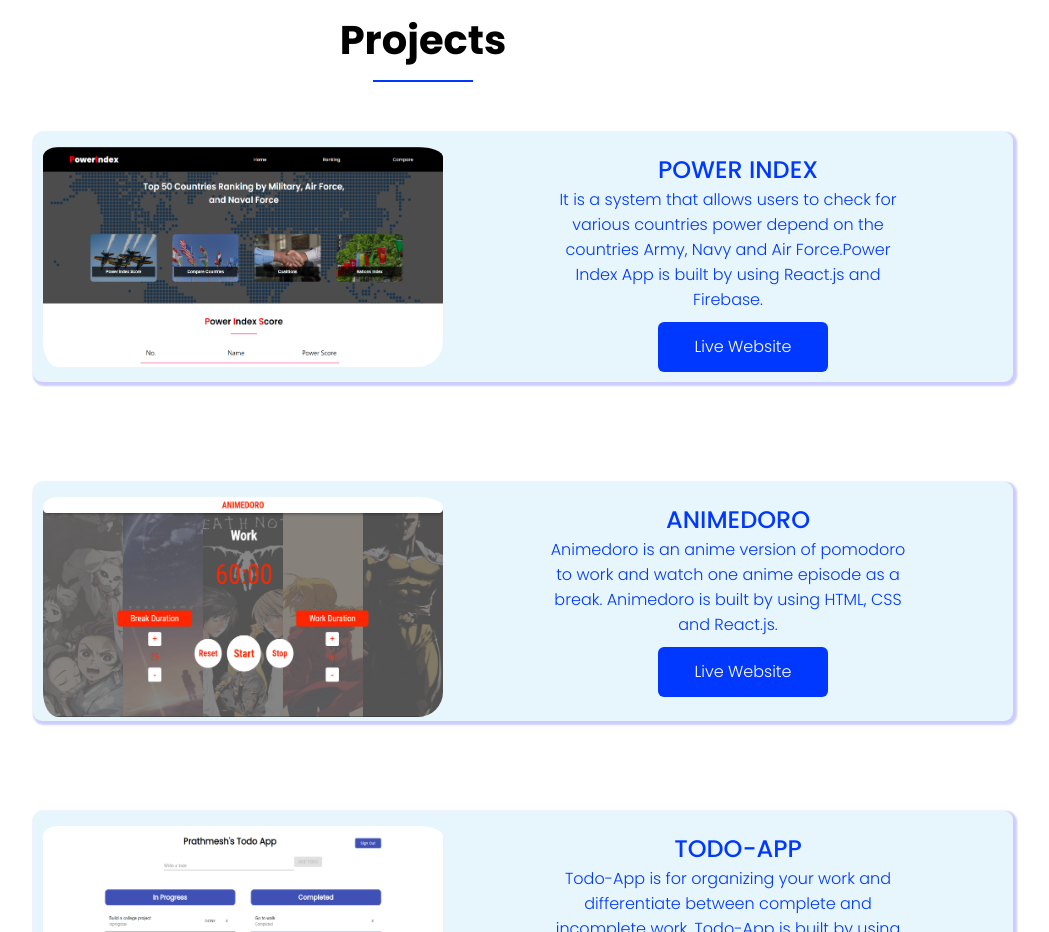
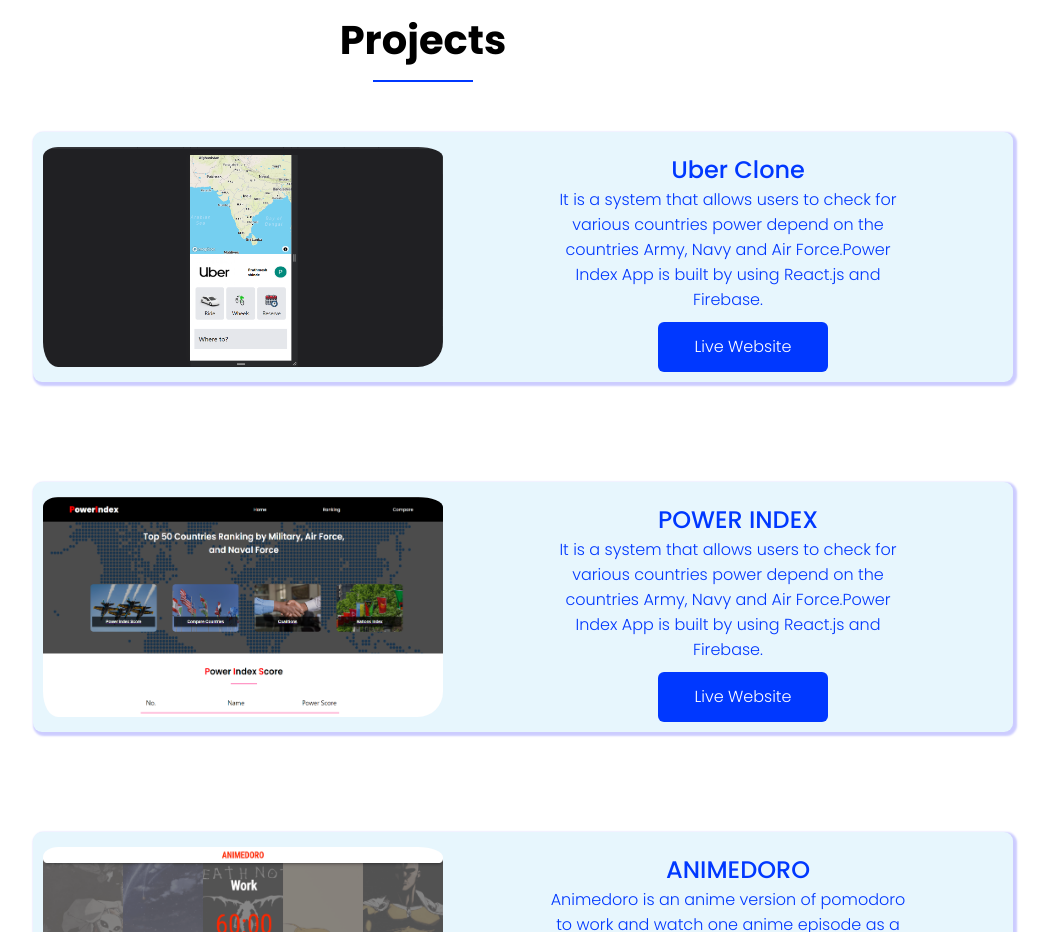
Before and after one commit to prathmeshshinde/prathmeshshinde, a React (Create React App) app: page / in a window 1280 px wide. Shown: the part 2460-3392 px from the top of the page, without its empty margins (217-1266 px from the left). Built offline with nearby package versions, Linux system fonts and the light colour scheme.

Commit message:
added uber clone

```diff
--- a/src/App.js
+++ b/src/App.js
@@ -258,6 +258,24 @@
         <Fade top>
           <h3>Projects</h3>
         </Fade>
+        <Bounce right>
+          <div className="power">
+            <div className="animeimg">
+              <img src="/uberclone.png" />
+            </div>
+            <div className="animetext">
+              <h7>Uber Clone</h7>
+              <p>
+                It is a system that allows users to check for various countries
+                power depend on the countries Army, Navy and Air Force.Power
+                Index App is built by using React.js and Firebase.
+              </p>
+              <a href="https://ubercloneps.vercel.app/login" target="_blank">
+                <button className="probtn">Live Website</button>
+              </a>
+            </div>
+          </div>
+        </Bounce>
         <Bounce left>
           <div className="power">
             <div className="animeimg">
```
Also changed, not shown: public/uberclone.png (added).
